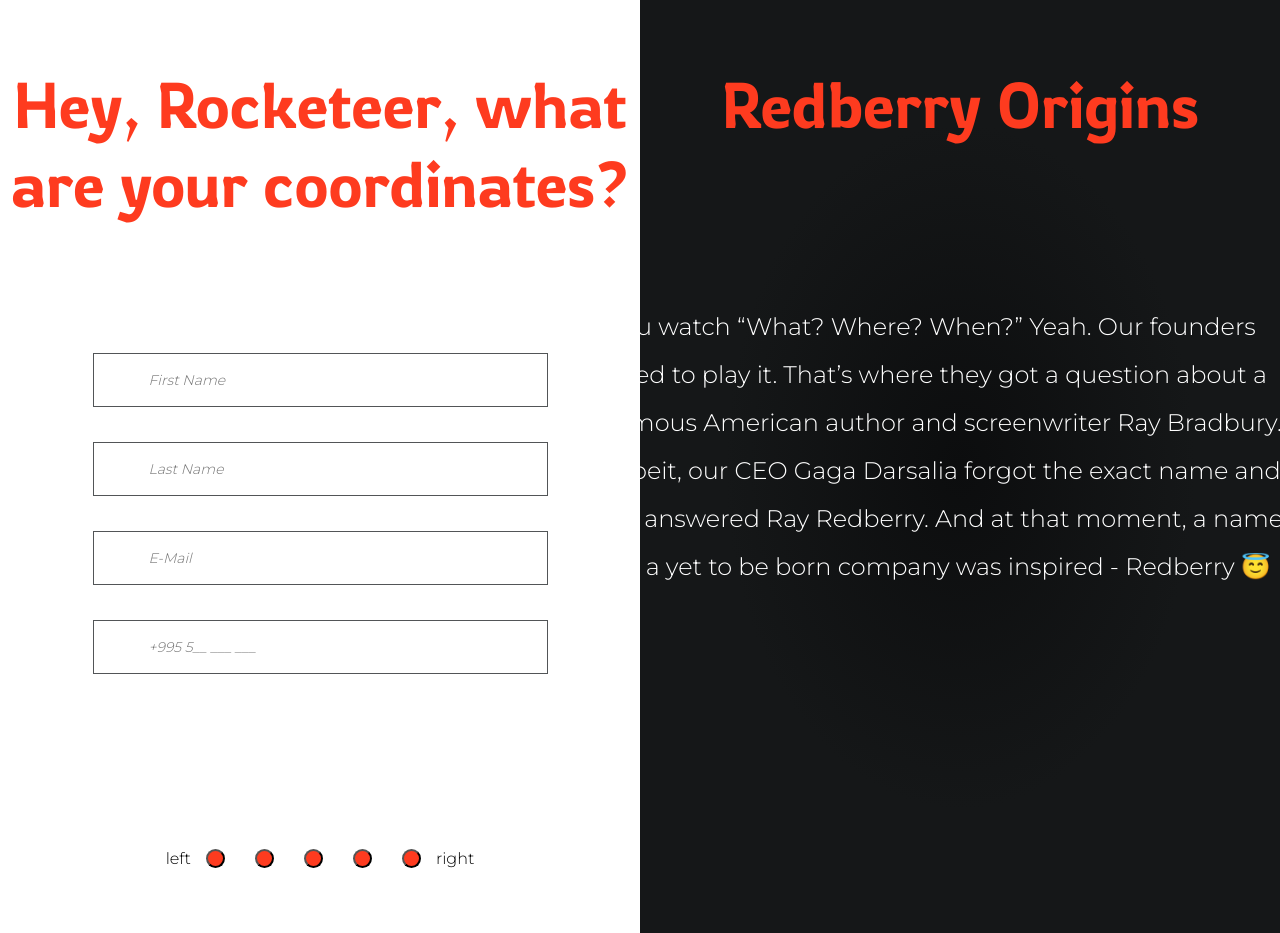
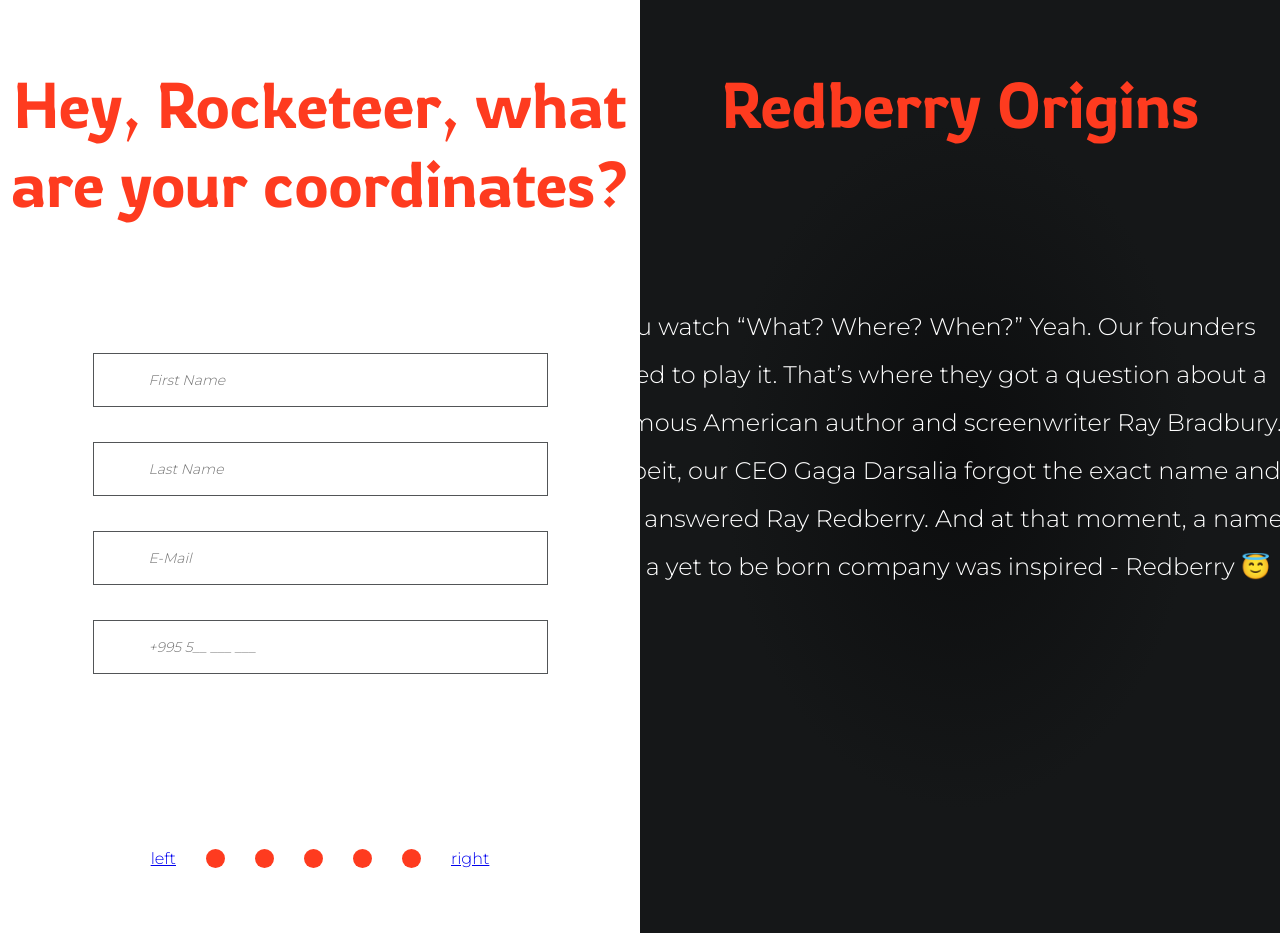
Before and after one commit to gonjila/Rocketeer-questionnaire, a React (Create React App) app: page /personal-information in a window 1280 px wide. Shown: the top 933 px of the page. Built offline with nearby package versions, Linux system fonts and the light colour scheme.

Commit message:
made half functionality of dots

```diff
--- a/package.json
+++ b/package.json
@@ -9,8 +9,10 @@
     "react": "^17.0.2",
     "react-dom": "^17.0.2",
     "react-hook-form": "^7.27.1",
+    "react-redux": "^7.2.6",
     "react-router-dom": "^6.2.2",
     "react-scripts": "5.0.0",
+    "redux": "^4.1.2",
     "styled-components": "^5.3.3",
     "web-vitals": "^2.1.4"
   },
--- a/src/components/page-dots.jsx
+++ b/src/components/page-dots.jsx
@@ -1,17 +1,39 @@
-import { Link } from "react-router-dom";
+import { useEffect, useState } from "react";
+import { Link, useLocation } from "react-router-dom";
 import styled from "styled-components";
+import { useSelector } from "react-redux";
+
+import { routes } from "../redux/selectors";
 
 function DotsOfPages() {
+  const location = useLocation();
+  const RoutesInStore = useSelector(routes);
+
+  const [currentPageNumber, setCurrentPageNumber] = useState(0);
+
+  useEffect(() => {
+    // TODO რედაქსის სელექტორიდან წამოვიღო როუტერები.
+    // TODO თუ შეიცვლება მისამართი მაშინ currentPageNumber შეიცვალოს.
+
+    setCurrentPageNumber(
+      RoutesInStore.findIndex(route => route === location.pathname)
+    );
+  }, [location]);
+
+  useEffect(() => {
+    console.log("currentPageNumber", currentPageNumber);
+  }, [currentPageNumber]);
+
   return (
     <Container>
       {/* TODO marto wina gverdebs unda echirebodes */}
-      <div>left</div>
-      <button className="dot" />
-      <button className="dot" />
-      <button className="dot" />
-      <button className="dot" />
-      <button className="dot" />
-      <div>right</div>
+      <Link to="#">left</Link>
+      <Link to="/personal-information" className="dot" />
+      <Link to="/technlogies" className="dot" />
+      <Link to="/covid" className="dot" />
+      <Link to="/about-events" className="dot" />
+      <Link to="/submitter" className="dot" />
+      <Link to="#">right</Link>
     </Container>
   );
 }
@@ -23,10 +45,12 @@
   display: flex;
   justify-content: center;
 
+  a {
+    margin: 0 15px;
+  }
   .dot {
     width: 19px;
     height: 19px;
-    margin: 0 15px;
     border-radius: 50%;
     background-color: var(--redberryRed);
     cursor: pointer;
--- a/src/index.js
+++ b/src/index.js
@@ -1,12 +1,17 @@
 import React from "react";
 import ReactDOM from "react-dom";
+import { Provider } from "react-redux";
+
 import "./index.css";
 import App from "./App";
+import { reduxStore } from "./redux/store";
 import reportWebVitals from "./reportWebVitals";
 
 ReactDOM.render(
   <React.StrictMode>
-    <App />
+    <Provider store={reduxStore}>
+      <App />
+    </Provider>
   </React.StrictMode>,
   document.getElementById("root")
 );
--- /dev/null
+++ b/src/redux/reducers/index.js
@@ -0,0 +1,23 @@
+import * as types from "../action-types";
+
+const initialState = {
+  routes: [
+    "/",
+    "/personal-information",
+    "/technlogies",
+    "/covid",
+    "/about-events",
+    "/submitter",
+  ],
+};
+
+export const reducer = (state = initialState, action) => {
+  switch (action.type) {
+    case types.asd: {
+      return "asd";
+    }
+    default: {
+      return state;
+    }
+  }
+};
--- /dev/null
+++ b/src/redux/selectors/index.js
@@ -0,0 +1 @@
+export const routes = store => store.routes;
--- /dev/null
+++ b/src/redux/store.js
@@ -0,0 +1,5 @@
+import { createStore } from "redux";
+
+import { reducer } from "./reducers";
+
+export const reduxStore = createStore(reducer);
```
Also changed, not shown: .eslintrc.json, src/redux/action-types/index.js (added), src/redux/actions/index.js (added), 1 other file (tests, documents, lock files or other folders).
